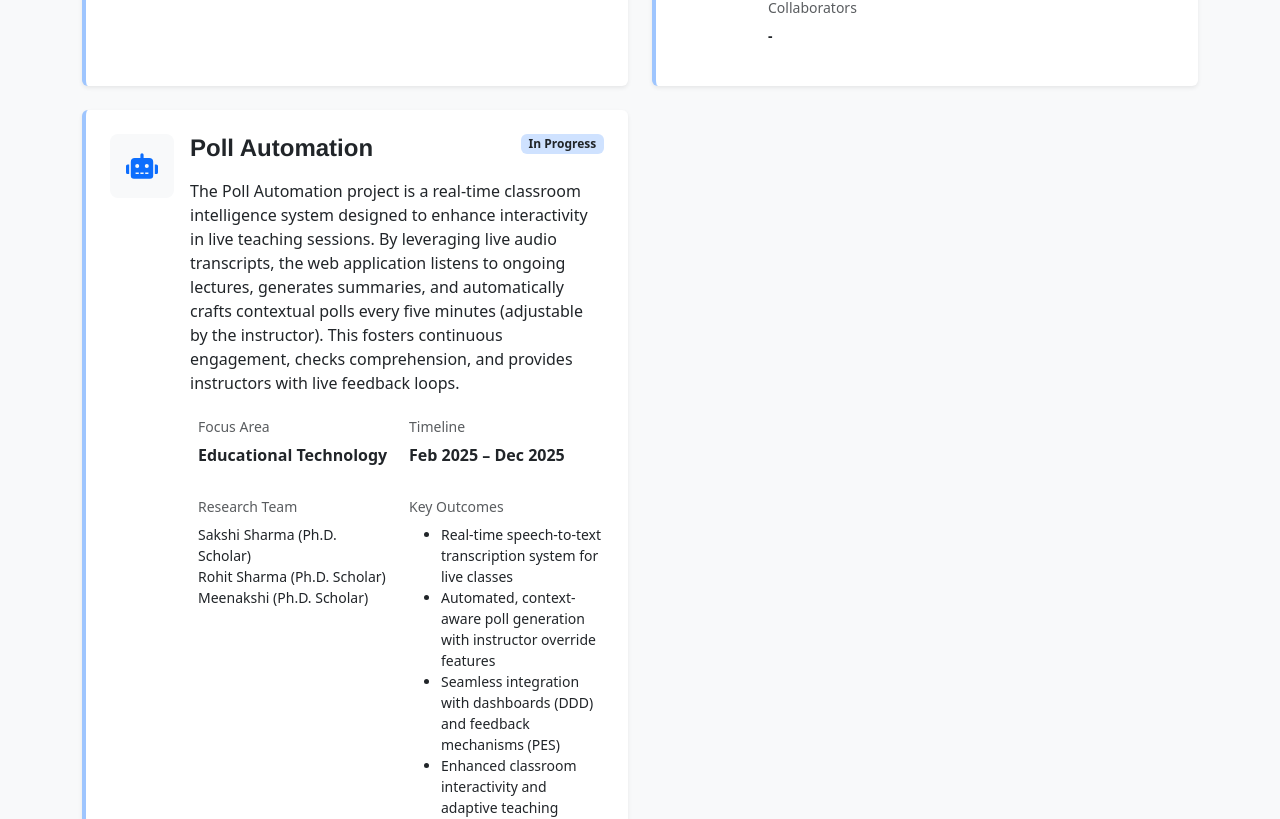
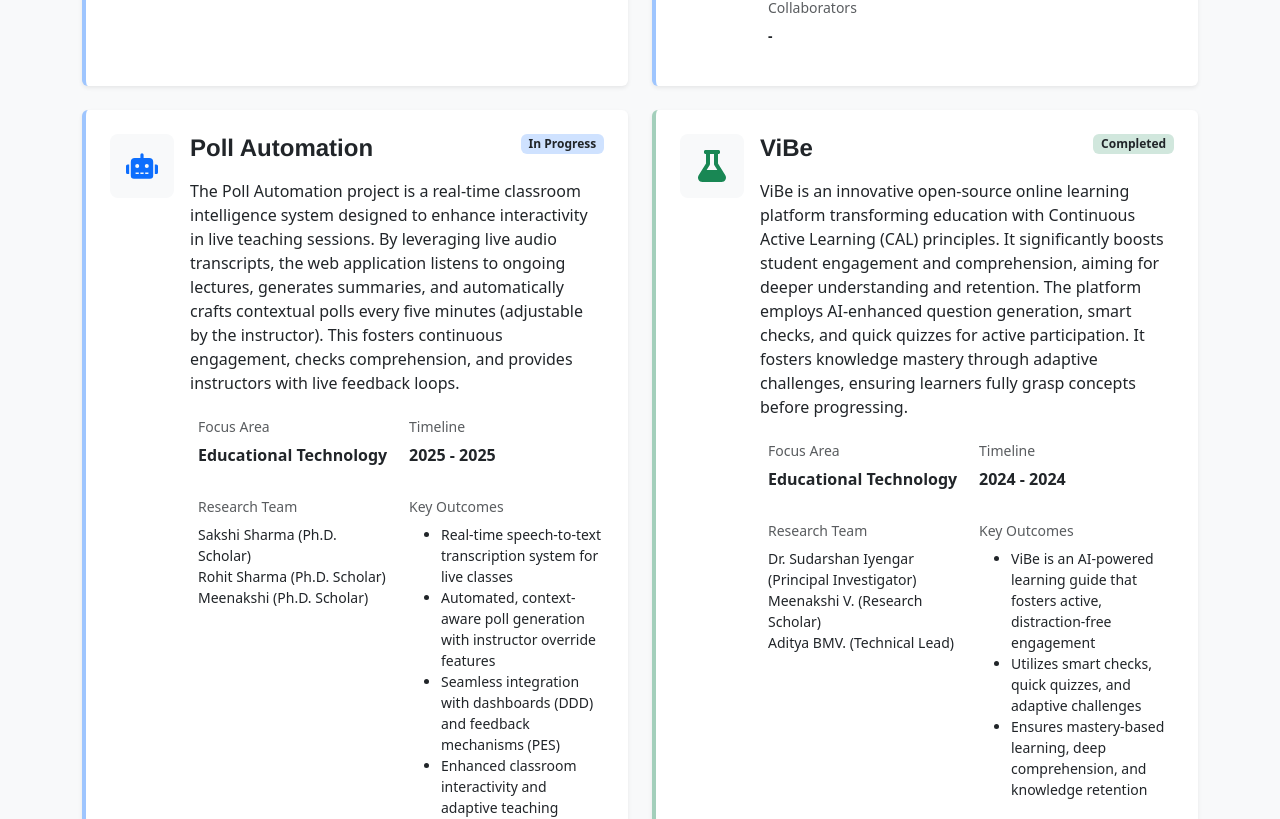
Before and after one commit to madhurthareja/dled, a React (Vite) app: page /research in a window 1280 px wide. Shown: the part 1518-2337 px from the top of the page. Built offline with nearby package versions, Linux system fonts and the light colour scheme.

Commit message:
Add new research project; Fix Home header text aligment

```diff
--- a/src/app/research.tsx
+++ b/src/app/research.tsx
@@ -122,7 +122,7 @@ const Research = () => {
       'Meenakshi (Ph.D. Scholar)'
       ],
       partners: ['Dopamine Driving through Dashboard (DDD)', 'Peer Evaluation System (PES)'],
-      timeline: 'Feb 2025 – Dec 2025',
+      timeline: '2025 - 2025',
       outcomes: [
       'Real-time speech-to-text transcription system for live classes',
       'Automated, context-aware poll generation with instructor override features',
@@ -130,8 +130,24 @@ const Research = () => {
       'Enhanced classroom interactivity and adaptive teaching support'
       ],
       icon: <FaRobot className="text-primary" size={32} />
+    },
+
+    {
+      id: 4,
+      title: 'ViBe',
+      status: 'completed',
+      description: 'ViBe is an innovative open-source online learning platform transforming education with Continuous Active Learning (CAL) principles. It significantly boosts student engagement and comprehension, aiming for deeper understanding and retention. The platform employs AI-enhanced question generation, smart checks, and quick quizzes for active participation. It fosters knowledge mastery through adaptive challenges, ensuring learners fully grasp concepts before progressing.',
+      focusArea: 'Educational Technology',
+      team: ['Dr. Sudarshan Iyengar (Principal Investigator)', 'Meenakshi V. (Research Scholar)', 'Aditya BMV. (Technical Lead)'],
+      partners: ['-'],
+      timeline: '2024 - 2024',
+      outcomes: [
+        'ViBe is an AI-powered learning guide that fosters active, distraction-free engagement',
+        'Utilizes smart checks, quick quizzes, and adaptive challenges',
+        'Ensures mastery-based learning, deep comprehension, and knowledge retention'
+      ],
+      icon: <FaFlask className="text-success" size={32} />
     }
-
   ];
 
   const filteredProjects = activeFilter === 'all'
--- a/src/styles/header.css
+++ b/src/styles/header.css
@@ -304,6 +304,7 @@
   .header-logo{
     height: 120px;
     margin-right: 75px;
+    margin-left: 20px;
     padding-left: 50px;
     padding-top: 20px;
   }
```
